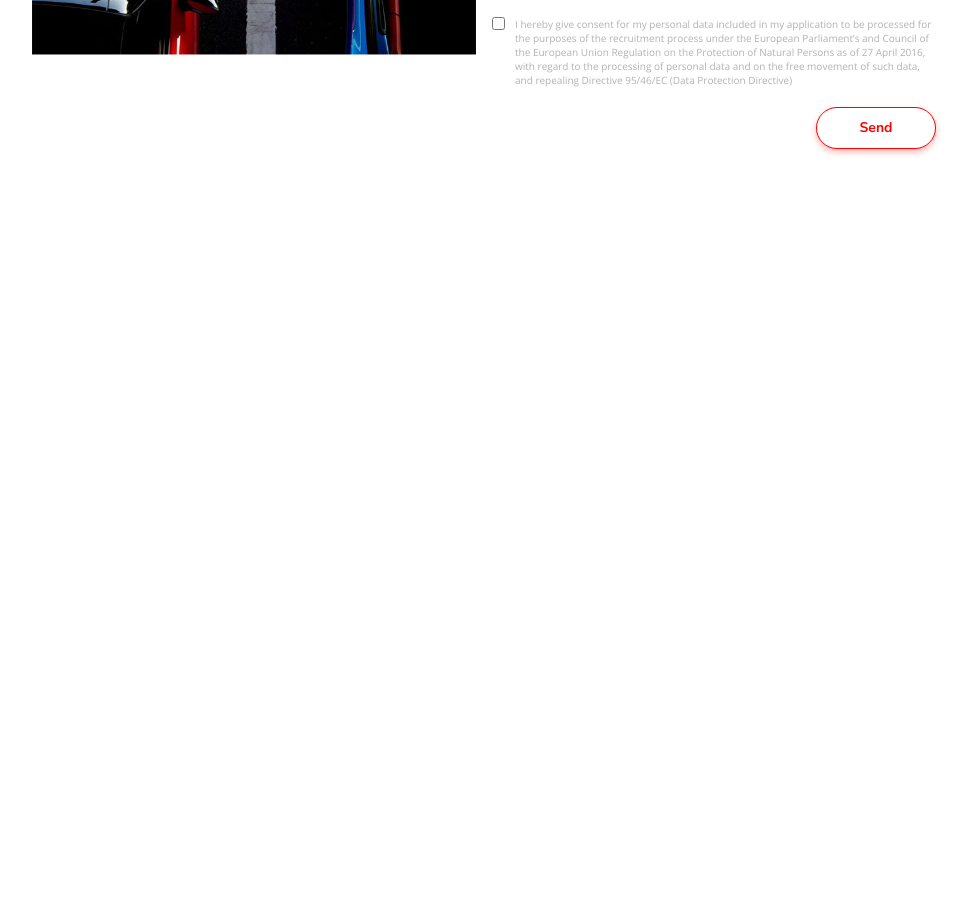
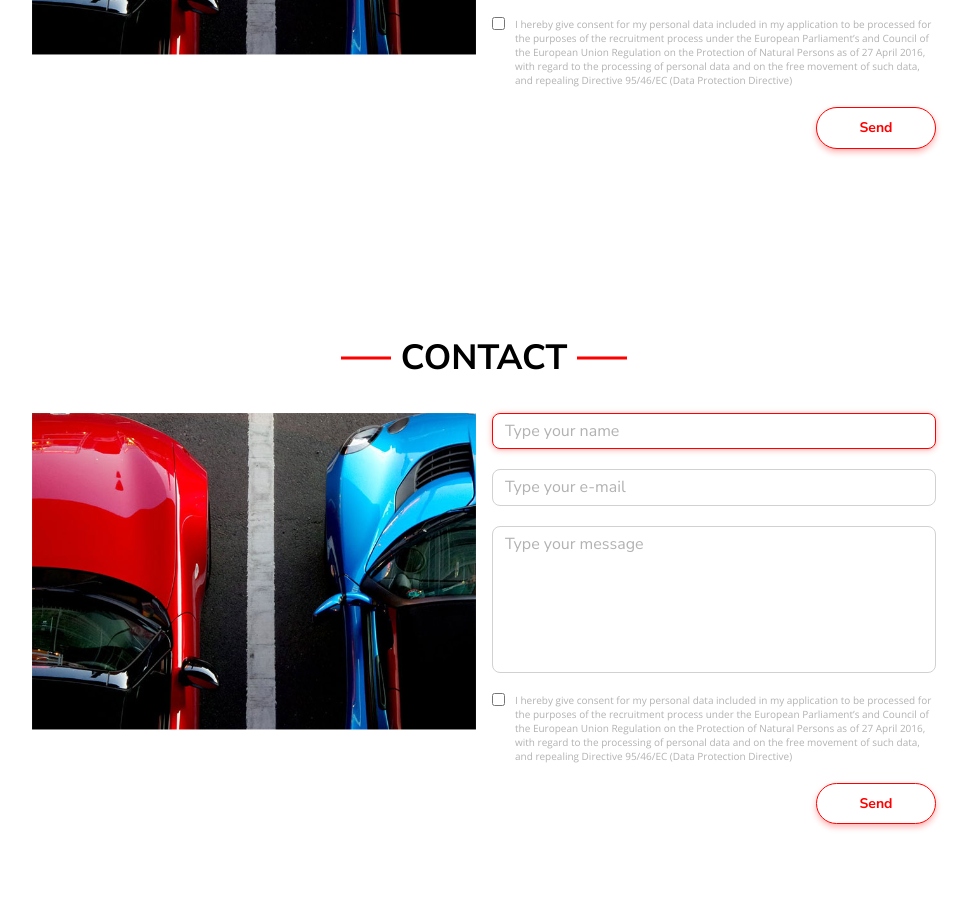
Before and after one commit to YaAliaksandr/car_sharing2, a plain HTML site: page index.html in a window 1280 px wide. Shown: the part 2567-3491 px from the top of the page, without its empty margins (156-1126 px from the left). Before the commit the page ends 2816 px from the top, so only its background shows below. Drawn offline with nearby package versions, Linux system fonts and the light colour scheme.

Commit message:
Nothing to commit

```diff
--- a/index.html
+++ b/index.html
@@ -148,7 +148,29 @@
 
 	</main>
 
-
+	<section class="box">
+		<div class="box__inner">
+			<h2 class="hdl">CONTACT</h2>
+			<div class="cols cols--wrapper">
+				<img class="formPhoto" src="./src/images/form_photo.png" alt="Form Photo">
+				<form class="contactForm">
+					<input type="text" class="contactForm__input contactForm__input--error" placeholder="Type your name">
+					<input type="email" class="contactForm__input" placeholder="Type your e-mail">
+					<textarea cols="30" rows="7" class="contactForm__input" placeholder="Type your message"></textarea>
+					<div class="contactForm__group">
+						<label for="agreement" class="contactForm__lbl">I hereby give consent for my personal data included in
+							my application to
+							be processed for the purposes of the recruitment process under the European Parliament’s and
+							Council of the European Union Regulation on the Protection of Natural Persons as of 27 April
+							2016, with regard to the processing of personal data and on the free movement of such data,
+							and repealing Directive 95/46/EC (Data Protection Directive)</label>
+						<input type="checkbox" id="agreement" class="contactForm__agreement">
+					</div>
+					<input type="submit" value="Send" class="contactForm__submit btn btn--sm btn--outline">
+				</form>
+			</div>
+		</div>
+	</section>
 </body>
 
 </html>
```
